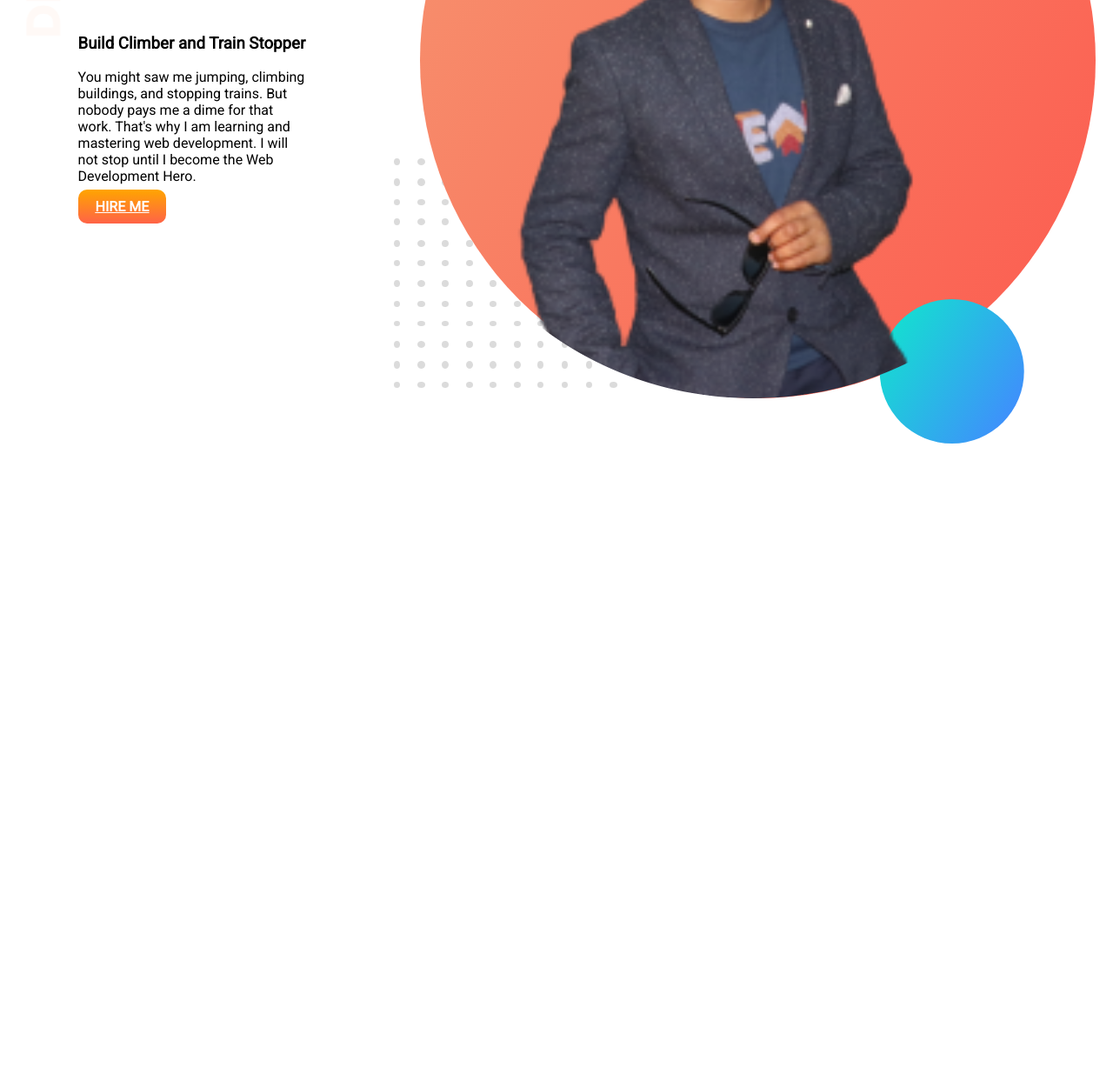
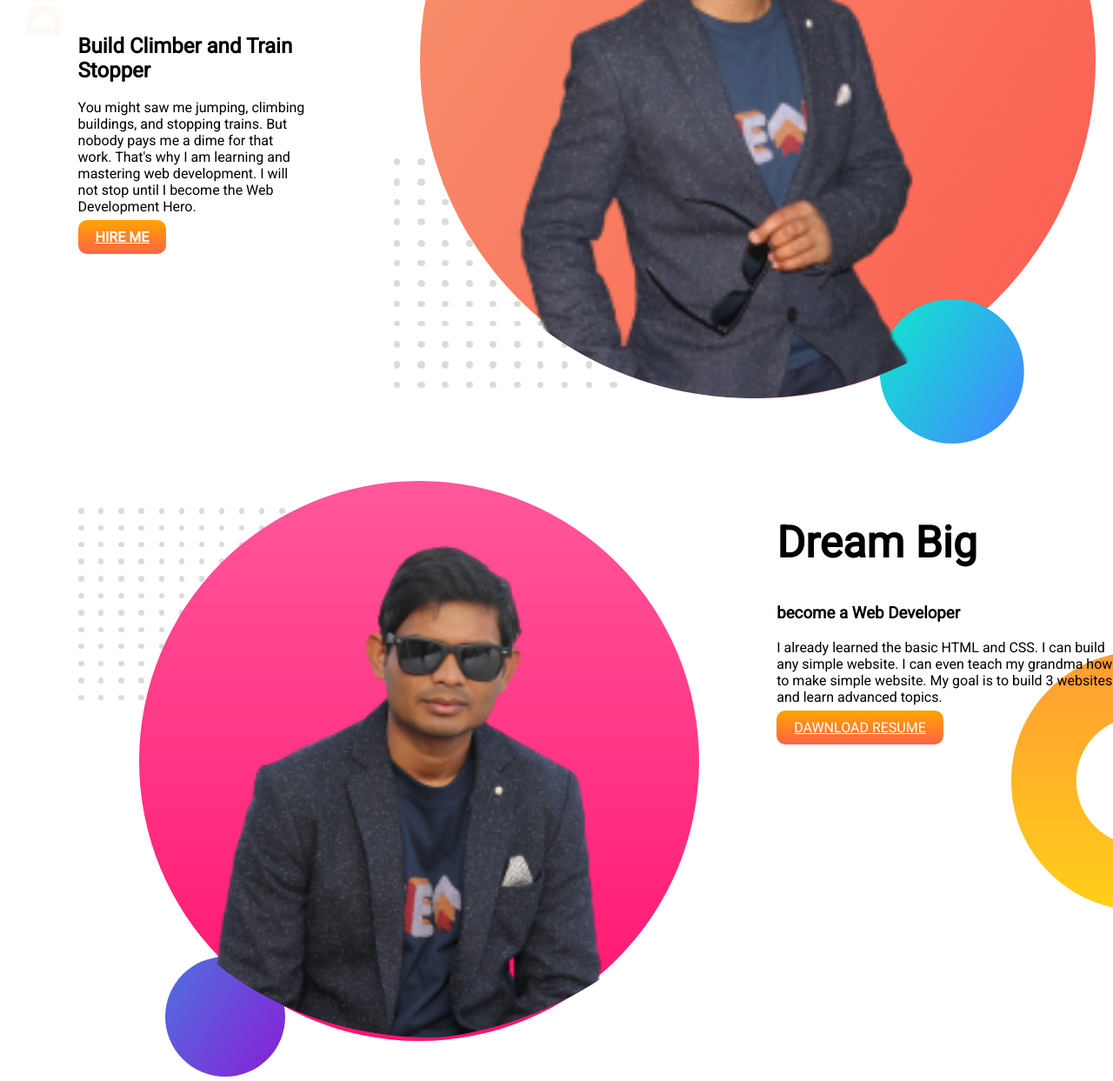
Before and after one commit to ripon434/developer-portfolio, a plain HTML site: page index.html in a window 1280 px wide. Shown: the part 318-1561 px from the top of the page at 87% size. Before the commit the page ends 833 px from the top, so only its background shows below. Drawn offline with Linux system fonts and the light colour scheme.

Commit message:
dream-big

```diff
--- a/index.html
+++ b/index.html
@@ -17,12 +17,30 @@
         <div class="half-width">
             <h1>Welcome To</h1>
             <h1><span class="orenge-color">SD Ripon</span> World!</h1>
-            <h3>Build Climber and Train Stopper</h3>
+            <h2>Build Climber and Train Stopper</h2>
             <p>You might saw me jumping, climbing buildings, and stopping trains. But nobody pays me a dime for that work. That's why I am learning and mastering web development. I will not stop until I become the Web Development Hero.</p>
             <a class="link-button" target="_blank" href="https://www.linkedin.com/in/sutradhar-ripon-chandra-86a624210/"><u><b>HIRE ME</b></u> </a>
         </div>
         <div class="half-width"> <img src="images/my-new-bg.png"></div>
 
+
+
+
+
+    </section><br><br>
+
+    <section class="dream-big">
+        <div class="half-width">
+            <img src="images/my-new-bg2.png" alt="">
+        </div>
+
+        <div class="half-width">
+            <h1>Dream Big </h1>
+            <h3>become a Web Developer</h3>
+            <p>I already learned the basic HTML and CSS. I can build any simple website. I can even teach my grandma how to make simple website. My goal is to build 3 websites and learn advanced topics.</p>
+            <a class="link-button" target="_blank" href="">DAWNLOAD RESUME</a>
+
+        </div>
     </section>
 </body>
 
--- a/style.css
+++ b/style.css
@@ -9,11 +9,11 @@ h1 {
 
 .orenge-color {
     color: orangered;
+    margin-bottom: 400px;
 }
 
 section {
     display: flex;
-    height: 500px;
 }
 
 .half-width {
@@ -39,3 +39,9 @@ section {
     background-image: url(images/top-banner.png);
     background-repeat: no-repeat;
 }
+
+.dream-big {
+    background-image: url(images/dream-bg.png);
+    background-repeat: no-repeat;
+    background-position: right;
+}
```
